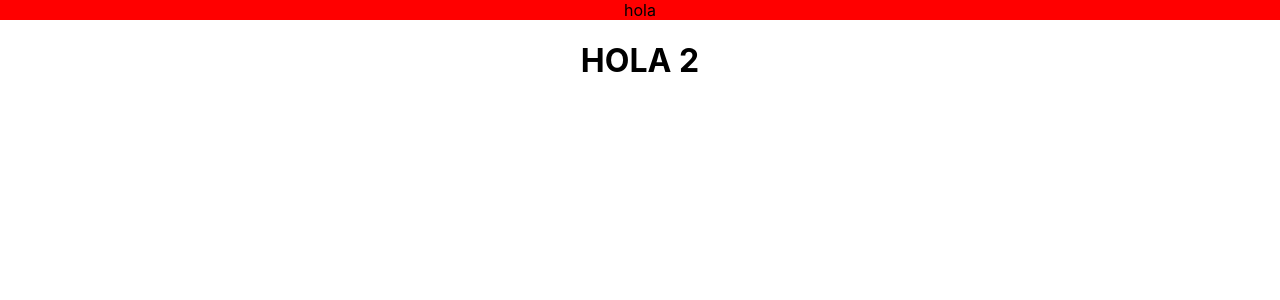
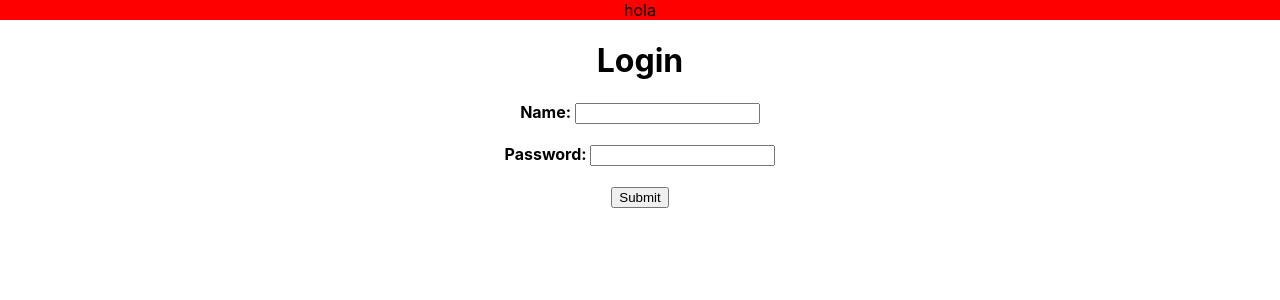
Before and after one commit to Midas0615/React-Ecommerce, a React (Create React App) app in the folder frontend/: page /login in a window 1280 px wide. Shown: the top 300 px of the page. Built offline with nearby package versions, Linux system fonts and the light colour scheme.

Commit message:
Updating

```diff
--- /dev/null
+++ b/frontend/src/Components/Pages/Admin.jsx
@@ -0,0 +1,14 @@
+import React, { Component } from 'react'
+import { Link } from 'react-router-dom'
+
+class Admin extends Component{
+    render(){
+        return(
+            <main>
+                <h1>Administrador</h1>
+            </main>
+        )
+    }
+}
+
+export default Admin
--- a/frontend/src/Components/Pages/Home.jsx
+++ b/frontend/src/Components/Pages/Home.jsx
@@ -6,7 +6,10 @@ class Home extends Component {
     return (
       <main>
         <h1>Tienda</h1>
-        <Link to='/login'>Loguear</Link>
+        <Link to='/login'>Ingresar</Link>
+        <br/>
+        <br/>
+        <Link to='/signup'>Registrarse</Link>
       </main>
     )
   }
--- a/frontend/src/Components/Pages/Login.jsx
+++ b/frontend/src/Components/Pages/Login.jsx
@@ -1,9 +1,29 @@
-import React,{ Component } from 'react'
+import React, { Component } from 'react'
 
 class Login extends Component {
+    handleSubmit(event){
+        alert("Logged in!")
+        this.setState({value: event.target.value})
+
+        event.preventDefault()
+    }
+
     render() {
         return (
-            <h1>HOLA 2</h1>
+            <main>
+                <h1>Login</h1>
+                <form onSubmit={this.handleSubmit}>
+                    <label>
+                        <strong>Name: </strong><input type="text" name="name" />
+                        <br/>
+                        <br/>
+                        <strong>Password: </strong><input type="password" name="password" />
+                    </label>
+                    <br/>
+                    <br/>
+                    <input type="submit" value="Submit" />
+                </form>
+            </main>
         )
     }
 }
--- /dev/null
+++ b/frontend/src/Components/Pages/Signup.jsx
@@ -0,0 +1,16 @@
+import React, { Component } from 'react'
+
+class Signup extends Component{
+    render(){
+        return(
+            <main>
+                <h1>Signup</h1>
+                <form>
+
+                </form>
+            </main>
+        )
+    }
+}
+
+export default Signup
--- a/frontend/src/Components/Routes.jsx
+++ b/frontend/src/Components/Routes.jsx
@@ -1,12 +1,16 @@
 import React from 'react'
 import { Switch, Route } from 'react-router-dom'
 import Home from './Pages/Home'
-import Login from './Pages/Login';
+import Login from './Pages/Login'
+import Admin from './Pages/Admin'
+import Signup from './Pages/Signup'
 
 const Routes = () => (
     <Switch>
         <Route exact path='/' component={Home} />
         <Route exact path='/login' component={Login} />
+        <Route exact path='/admin' component={Admin} />
+        <Route exact path="/signup" component={Signup} />
     </Switch>
 )
 
```
Also changed, not shown: 2 other files (tests, documents, lock files or other folders).
